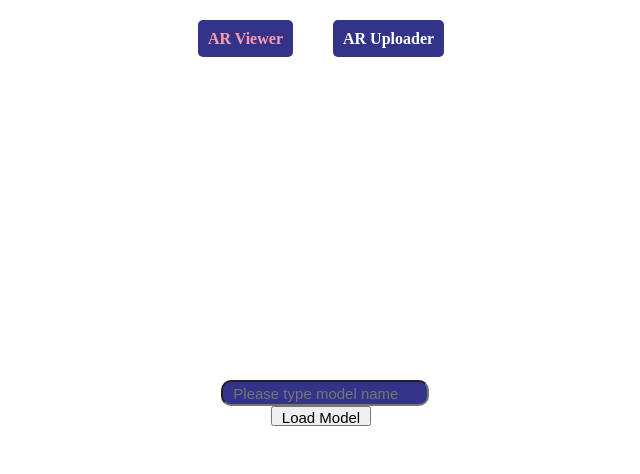
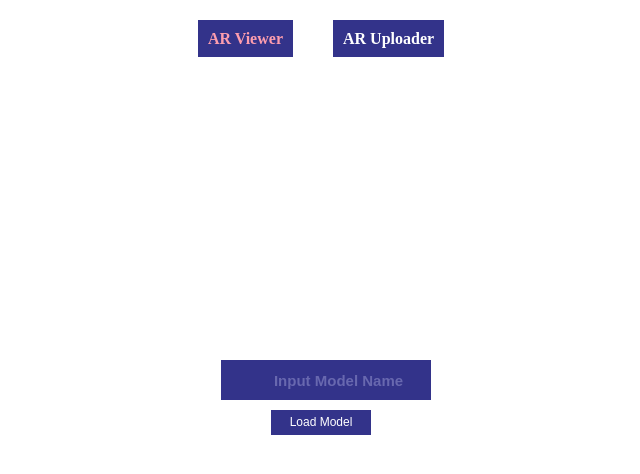
Before and after one commit to Harshkedia/ar-kitect, a Vue app in the folder web-viewer/: page / in a window 1280 px wide. Shown: the top 474 px of the page, without its empty margins (319-959 px from the left). Built offline with nearby package versions, Linux system fonts and the light colour scheme.

Commit message:
updated styling, added back button

```diff
--- a/web-viewer/src/App.vue
+++ b/web-viewer/src/App.vue
@@ -2,7 +2,7 @@
   <div id="app">
     <div id="nav">
       <router-link to="/">AR Viewer</router-link>
-      <router-link to="/upload">AR Uploader</router-link>
+      <router-link v-if="isMobile" to="/upload">AR Uploader</router-link>
     </div>
     <transition name="fade">
       <router-view />
@@ -10,6 +10,20 @@
   </div>
 </template>
 
+<script>
+export default {
+  computed: {
+    isMobile() {
+      if (
+        /Android|webOS|iPhone|iPad|iPod|BlackBerry|IEMobile|Opera Mini/i.test(navigator.userAgent)
+      ) {
+        return false;
+      }
+      return true;
+    }
+  }
+};
+</script>
 <style>
 body,
 html {
@@ -32,12 +46,12 @@ html {
 }
 #nav a {
   font-weight: bold;
-  color: white;
+  color: black;
   text-decoration: none;
   margin: 20px;
   background-color: rgb(51, 51, 138);
   padding: 10px;
-  border-radius: 5px;
+  color: white;
 }
 
 #nav a.router-link-exact-active {
--- a/web-viewer/src/views/Uploader.vue
+++ b/web-viewer/src/views/Uploader.vue
@@ -39,7 +39,7 @@ export default {
       this.$refs.fileform.addEventListener("drop", e => {
         e.dataTransfer.files.forEach(file => this.files.push(file));
         this.$refs.fileform.style.backgroundColor = "rgb(51, 51, 138)";
-        this.$refs.formtext.innerHTML = `${this.files.length} Files Uploaded`;
+        this.$refs.formtext.innerHTML = `${this.files.length} File(s) Added`;
       });
     }
   },
@@ -69,7 +69,6 @@ form {
   margin-top: 40px;
   text-align: center;
   line-height: 400px;
-  border-radius: 20px;
   color: white;
 }
 
@@ -82,5 +81,13 @@ div.file-listing {
 
 .upload-button {
   margin-top: 10px;
+  border-radius: 0px;
+  background-color: rgb(51, 51, 138);
+  border: none;
+  color: white;
+  text-align: center;
+  font-size: 12px;
+  padding-top: 5px;
+  padding-bottom: 5px;
 }
 </style>
--- a/web-viewer/src/views/Viewer.vue
+++ b/web-viewer/src/views/Viewer.vue
@@ -6,7 +6,8 @@
         v-model="modelName"
         class="input-text"
         type="text"
-        placeholder="  Please type model name"
+        placeholder="
+      Input Model Name"
       >
       <button v-if="!textFilled" class="input-button" @click="load">Load Model</button>
     </div>
@@ -31,6 +32,7 @@
         Activate AR
       </button>
     </model-viewer>
+    <button v-if="textFilled" class="back-button" @click="load">Back</button>
   </div>
 </template>
 
@@ -57,7 +59,7 @@ export default {
   },
   methods: {
     load() {
-      this.textFilled = true;
+      this.textFilled = !this.textFilled;
     }
   }
 };
@@ -74,7 +76,7 @@ export default {
   position: absolute;
   margin-left: 5%;
   width: 90%;
-  height: 85%;
+  height: 75%;
   border-style: solid;
   border-width: 5px;
   border-radius: 30px;
@@ -101,7 +103,7 @@ export default {
   width: 200px;
   height: 40px;
   position: absolute;
-  top: 0;
+  top: -5%;
   bottom: 0;
   left: 0;
   right: 0;
@@ -110,17 +112,53 @@ export default {
 
 .input-text {
   width: 200px;
-  height: 20px;
+  height: 30px;
   font-size: 15px;
   background-color: rgb(51, 51, 138);
   color: white;
-  border-radius: 10px;
+  padding: 5px;
+  border-style: hidden;
+  font-weight: bold;
+  text-align: center;
 }
 
+::placeholder {
+  color: rgb(104, 104, 175);
+  opacity: 1; /* Firefox */
+}
 .input-button {
   width: 100px;
   height: 20px;
-  font-size: 15px;
   margin: auto;
+  margin-top: 10px;
+  border-radius: 0px;
+  background-color: rgb(51, 51, 138);
+  border: none;
+  color: white;
+  text-align: center;
+  font-size: 12px;
+  padding-top: 5px;
+  padding-bottom: 20px;
+}
+
+.back-button {
+  position: absolute;
+  top: 87%;
+  bottom: 0;
+  left: 0;
+  right: 0;
+  margin: auto;
+  width: 100px;
+  height: 20px;
+  margin: auto;
+  margin-top: 10px;
+  border-radius: 0px;
+  background-color: rgb(51, 51, 138);
+  border: none;
+  color: white;
+  text-align: center;
+  font-size: 12px;
+  padding-top: 5px;
+  padding-bottom: 20px;
 }
 </style>
```
